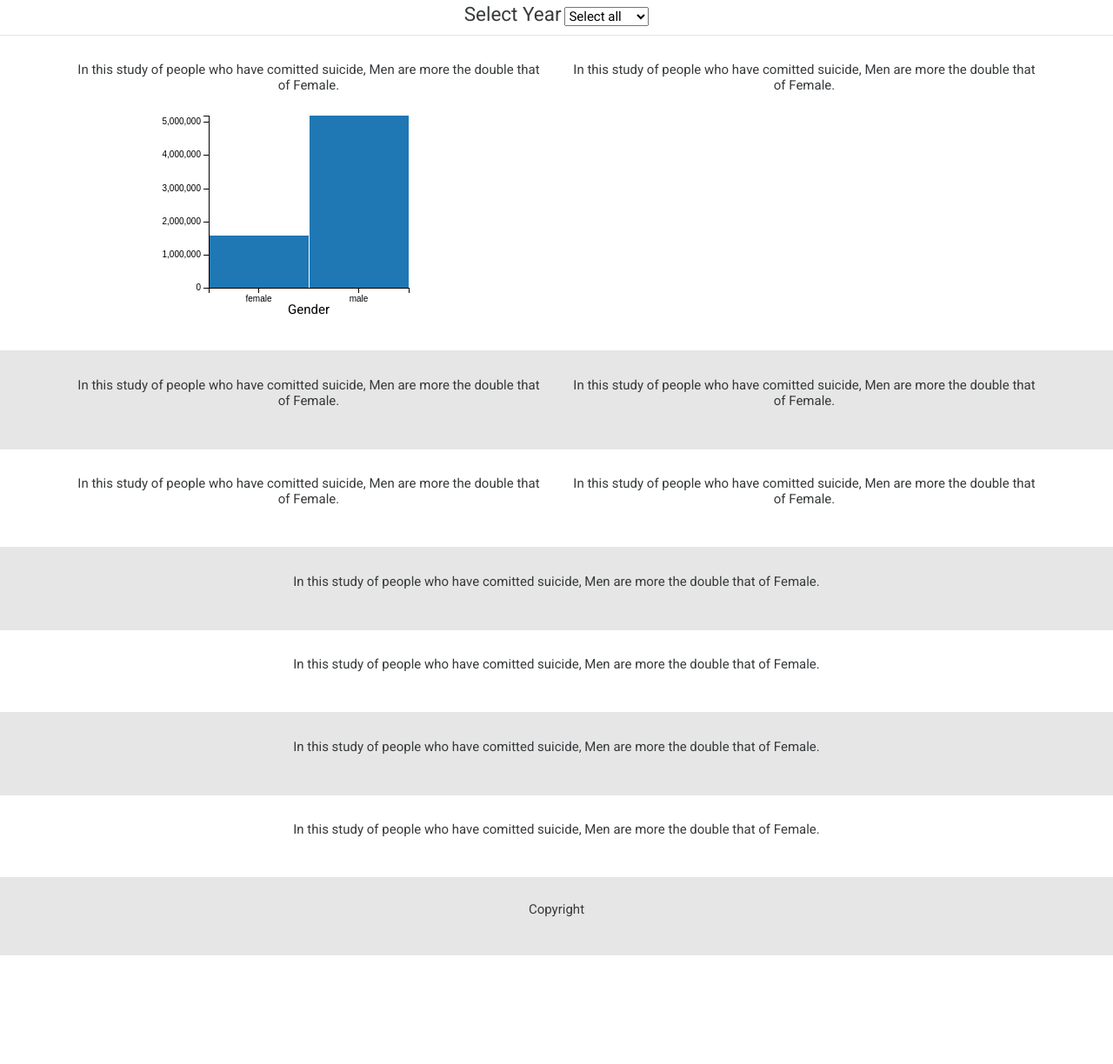
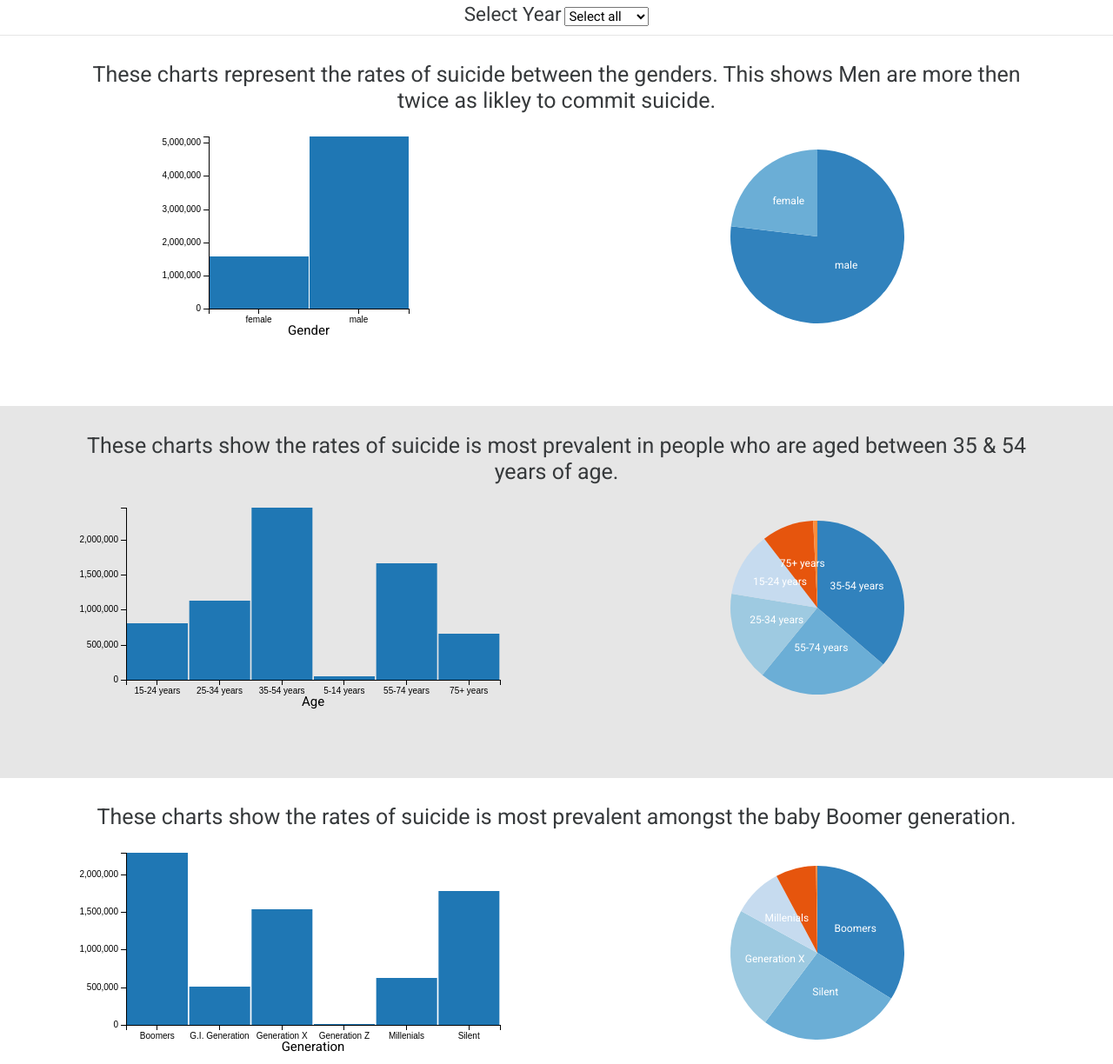
Before and after one commit to Deoh/interactive-frontend-development-milestone-project, a plain HTML site: page index.html in a window 1280 px wide. Shown: the part 782-2006 px from the top of the page at 87% size. Before the commit the page ends 1881 px from the top, so only its background shows below. Drawn offline with nearby package versions, Linux system fonts and the light colour scheme.

Commit message:
complete project

```diff
--- a/index.html
+++ b/index.html
@@ -21,9 +21,9 @@
 
 <body>
 	<!----------------------NAVBAR-------------------->
-	<nav class="navbar navbar-expand-lg navbar-dark bg-primary">
-		<a class="navbar-brand" href="#">Global Suicide Rate</a>
-		<button class="navbar-toggler" type="button" data-toggle="collapse" data-target="#navbarNavAltMarkup" aria-controls="navbarNavAltMarkup" aria-expanded="false" aria-label="Toggle navigation">
+	<nav class="navbar navbar-expand-lg navbar-dark bg-primary sticky-top">
+		<a class="navbar-brand" href="index.html">Global Suicide Rate</a>
+		<!--<button class="navbar-toggler" type="button" data-toggle="collapse" data-target="#navbarNavAltMarkup" aria-controls="navbarNavAltMarkup" aria-expanded="false" aria-label="Toggle navigation">
             <span class="navbar-toggler-icon"></span>
         </button>
 		<div class="collapse navbar-collapse" id="navbarNavAltMarkup">
@@ -33,7 +33,7 @@
 				<a class="nav-item nav-link" href="#">Pricing</a>
 				<a class="nav-item nav-link disabled" href="#" tabindex="-1" aria-disabled="true">Disabled</a>
 			</div>
-		</div>
+		</div-->
 	</nav>
 
 	<!----------------------FRONT PAGE-------------------->
@@ -66,18 +66,13 @@
 		<section class="section">
 			<div class="container">
 				<div class="row">
-					<div class="col-xs-12 col-sm-6 text-center">
-						<p class="section-paragraph">In this study of people who have comitted suicide, Men are more the
-							double that of Female.</p>
-					</div>
-					<div class="col-xs-12 col-sm-6 text-center">
-						<p class="section-paragraph">In this study of people who have comitted suicide, Men are more the
-							double that of Female.</p>
+					<div class="col-12 text-center">
+						<p class="section-paragraph"> These charts represent the rates of suicide between the genders. This shows Men are more then twice as likley to commit suicide.</p>
 					</div>
 				</div>
 				<div class="row">
-					<div class="col-xs-12 col-sm-6 text-center" id="gender-balance" class="custom-chart"></div>
-					<div class="col-xs-12 col-sm-6 text-center" id="suicide-per-gender-pie" class="custom-chart"></div>
+					<div class="col-xs-12 col-sm-6 text-center custom-chart" id="gender-balance"></div>
+					<div class="col-xs-12 col-sm-6 text-center custom-chart" id="suicide-per-gender-pie"></div>
 				</div>
 			</div>
 		</section>
@@ -86,18 +81,13 @@
 		<section class="section background-color-theme">
 			<div class="container">
 				<div class="row">
-					<div class="col-xs-12 col-sm-6 text-center">
-						<p class="section-paragraph">In this study of people who have comitted suicide, Men are more the
-							double that of Female.</p>
-					</div>
-					<div class="col-xs-12 col-sm-6 text-center">
-						<p class="section-paragraph">In this study of people who have comitted suicide, Men are more the
-							double that of Female.</p>
+					<div class="col-12 text-center">
+						<p class="section-paragraph">These charts show the rates of suicide is most prevalent in people who are aged between 35 & 54 years of age.</p>
 					</div>
 				</div>
 				<div class="row">
-					<div class="col-xs-12 col-sm-6 text-center" id="age-balance" class="custom-chart"></div>
-					<div class="col-xs-12 col-sm-6 text-center" id="suicide-per-age-pie" class="custom-chart"></div>
+					<div class="col-xs-12 col-sm-6 text-center custom-chart" id="age-balance"></div>
+					<div class="col-xs-12 col-sm-6 text-center custom-chart" id="suicide-per-age-pie"></div>
 				</div>
 			</div>
 		</section>
@@ -106,18 +96,13 @@
 		<section class="section">
 			<div class="container">
 				<div class="row">
-					<div class="col-xs-12 col-sm-6 text-center">
-						<p class="section-paragraph">In this study of people who have comitted suicide, Men are more the
-							double that of Female.</p>
-					</div>
-					<div class="col-xs-12 col-sm-6 text-center">
-						<p class="section-paragraph">In this study of people who have comitted suicide, Men are more the
-							double that of Female.</p>
+					<div class="col-12 text-center">
+						<p class="section-paragraph">These charts show the rates of suicide is most prevalent amongst the baby Boomer generation.</p>
 					</div>
 				</div>
 				<div class="row">
-					<div class="col-xs-12 col-sm-6 text-center" id="generation-balance" class="custom-chart"></div>
-					<div class="col-xs-12 col-sm-6 text-center" id="suicide-per-generation-pie" class="custom-chart">
+					<div class="col-xs-12 col-sm-6 text-center custom-chart" id="generation-balance"></div>
+					<div class="col-xs-12 col-sm-6 text-center custom-chart" id="suicide-per-generation-pie">
 					</div>
 				</div>
 			</div>
@@ -128,59 +113,59 @@
 			<div class="container">
 				<div class="row">
 					<div class="col-12 text-center">
-						<p class="section-paragraph">In this study of people who have comitted suicide, Men are more the
-							double that of Female.</p>
+						<p class="section-paragraph">This Chart represents the gender distribution thoughout the generations.</p>
 					</div>
 				</div>
 				<div class="row">
-					<div class="col-12 text-center" id="suicide-distribution" class="custom-chart"></div>
+					<div class="col-12 text-center custom-chart" id="suicide-stack"></div>
 				</div>
 			</div>
 		</section>
 
-		<section class="section">
+    <!----------------------SUICIDE PER YEAR-------------------->
+		<section class="section suicide-per-year">
 			<div class="container">
 				<div class="row">
 					<div class="col-12 text-center">
-						<p class="section-paragraph">In this study of people who have comitted suicide, Men are more the
-							double that of Female.</p>
+						<p class="section-paragraph">These charts gives a look at the rates of suicide over time.</p>
 					</div>
 				</div>
 				<div class="row">
-					<div class="col-12 text-center" id="scatter" class="custom-chart"></div>
+					<div class="col-12 text-center custom-chart" id="suicide-per-year"></div>
 				</div>
 			</div>
 		</section>
 
-		<section class="section background-color-theme">
+    <!----------------------GENDER/SUICIDE PER YEAR-------------------->
+		<section class="section background-color-theme genderSuicide-per-year">
 			<div class="container">
 				<div class="row">
 					<div class="col-12 text-center">
-						<p class="section-paragraph">In this study of people who have comitted suicide, Men are more the
-							double that of Female.</p>
+						<p class="section-paragraph"></p>
 					</div>
 				</div>
 				<div class="row">
-					<div class="col-12 text-center" id="line-graph" class="custom-chart"></div>
+					<div class="col-12 text-center custom-chart" id="genderSuicide-per-year"></div>
 				</div>
 			</div>
 		</section>
 
-		<section class="section line-graph-2">
+    <!----------------------GENERATION/SUICIDE PER YEAR-------------------->
+		<section class="section generationSuicide-per-year">
 			<div class="container">
 				<div class="row">
 					<div class="col-12 text-center">
-						<p class="section-paragraph">In this study of people who have comitted suicide, Men are more the
-							double that of Female.</p>
+						<p class="section-paragraph"></p>
 					</div>
 				</div>
 				<div class="row">
-					<div class="col-12 text-center" id="line-graph-2" class="custom-chart"></div>
+					<div class="col-12 text-center custom-chart" id="generationSuicide-per-year"></div>
 				</div>
 			</div>
 		</section>
 	</main>
 
+    <!----------------------FOOTER-------------------->
     <footer class="container-fluid background-color-theme">
         <div id="footer" class="row">
             <div class="col-12 center">
@@ -189,8 +174,8 @@
         </div>
     </footer>
 
-    <!--<script src="https://code.jquery.com/jquery-3.2.1.js" integrity="sha256-DZAnKJ/6XZ9si04Hgrsxu/8s717jcIzLy3oi35EouyE=" crossorigin="anonymous"></script>
-	<script src="static/js/script.js"></script> -->
+    <script src="https://code.jquery.com/jquery-3.2.1.js" integrity="sha256-DZAnKJ/6XZ9si04Hgrsxu/8s717jcIzLy3oi35EouyE=" crossorigin="anonymous"></script>
+	<script src="static/js/script.js"></script>
 </body>
 
 </html>
--- a/static/css/style.css
+++ b/static/css/style.css
@@ -1,3 +1,4 @@
+/*----------------------------------------Special paddings/ margins/ text */
 body {
     font-family: 'Roboto', sans-serif;
     margin: 0;
@@ -5,11 +6,12 @@ body {
 
 .section {
     border-bottom: 1px solid #e6e6e6;
-    padding: 30px 0;
+    padding: 30px 30px;
 }
 
 .section-paragraph {
     line-height: 1.2;
+    font-size: 14px;
 }
 
 .custom-chart {
@@ -26,7 +28,6 @@ body {
 }
 
 /*-------------------------------Jumbotron*/
-
 .jumbotron-container {
     margin: 0;
     padding: 0;
@@ -51,7 +52,7 @@ body {
     left: 0;
     height: 100%;
     width: 100%;
-    background-color:  #e6e6e6; /*make background ligter*/
+    background-color:  #e6e6e6;
 }
 
 .heading {
@@ -62,16 +63,7 @@ body {
     font-size: 19px;
 }
 
-@media (min-width: 768px) {
-    .sub-title {
-        font-size: 30px;
-    }
-    .heading {
-        font-size: 80px
-    }
-}
-
-
+/*-------------------------------Year Selector*/
 .selector-section {
     padding: 10px
 }
@@ -95,3 +87,17 @@ body {
 footer {
     min-height: 50px;
 }
+
+/*-------------------------------Media Queries*/
+
+@media (min-width: 768px) {
+    .sub-title {
+        font-size: 30px;
+    }
+    .heading {
+        font-size: 80px
+    }
+    .section-paragraph {
+        font-size: 25px
+    }
+}
--- a/static/js/graph.js
+++ b/static/js/graph.js
@@ -9,12 +9,13 @@ queue()
 
         show_year_selector(ndx);
         show_suicide_per_gender(ndx);
-        //show_suicide_per_age(ndx);
-        //show_suicide_per_generation(ndx);
+        show_suicide_per_age(ndx);
+        show_suicide_per_generation(ndx);
 
-        //show_suicide_per_gender_pie(ndx);
-        //show_suicide_per_age_pie(ndx);
-        //show_gender_generation_stack(ndx);
+        show_suicide_per_gender_pie(ndx);
+        show_suicide_per_age_pie(ndx);
+        show_suicide_per_generation_pie(ndx);
+        show_gender_generation_stack(ndx);
 
         var parseDate = d3.time.format("%Y").parse;
         suicideData.forEach(function(d){
@@ -22,9 +23,9 @@ queue()
             d.suicides_no = parseInt(d.suicides_no);
         });
 
-        //show_suicide_per_year_correlation(ndx);
-        //show_genderSuicide_per_year_correlation (ndx);
-        //show_generationSuicide_per_year_correlation (ndx);
+        show_suicide_per_year_correlation(ndx);
+        show_genderSuicide_per_year_correlation (ndx);
+        show_generationSuicide_per_year_correlation (ndx);
 
         dc.renderAll();
 }
@@ -56,7 +57,7 @@ function show_suicide_per_gender(ndx) {
         .yAxis().ticks(5);
 }
 
-/*function show_suicide_per_age(ndx) {
+function show_suicide_per_age(ndx) {
     var dim = ndx.dimension(dc.pluck('age'));
     var group = dim.group().reduceSum(dc.pluck('suicides_no'));
 
@@ -189,7 +190,7 @@ function show_suicide_per_year_correlation(ndx) {
 
 
         var date_dim = ndx.dimension(dc.pluck('year'));
-        var total_spend_per_date = date_dim.group().reduceSum(dc.pluck('suicides_no'));
+        var total_suicide = date_dim.group().reduceSum(dc.pluck('suicides_no'));
         var minDate = date_dim.bottom(1)[0].year;
         var maxDate = date_dim.top(1)[0].year;
 
@@ -198,7 +199,7 @@ function show_suicide_per_year_correlation(ndx) {
             .height(250)
             .margins({top: 10, right: 50, bottom: 30, left: 50})
             .dimension(date_dim)
-            .group(total_spend_per_date)
+            .group(total_suicide)
             .transitionDuration(500)
             .x(d3.time.scale().domain([minDate,maxDate]))
             .xAxisLabel("Year")
@@ -300,4 +301,4 @@ function show_generationSuicide_per_year_correlation (ndx) {
             ])
             .brushOn(true)
             .render();
-}*/
+}
--- a/static/js/script.js
+++ b/static/js/script.js
@@ -1,14 +1,17 @@
-/*$(document).ready(function() {
+$(document).ready(function() {
 
 
 
     if (screen.width < 993) {
-        $(".line-graph-2").hide();
-    }
-    else {
+        $(".genderSuicide-per-year").hide();
+        $(".suicide-per-year").hide();
+        $(".generationSuicide-per-year").hide();
+    } else {
 
-        $(".line-graph-2").show();
+        $(".genderSuicide-per-year").show();
+        $(".suicide-per-year").show();
+        $(".generationSuicide-per-year").show();
     }
 
 
-}); */
+});
```
Also changed, not shown: 1 other file.
